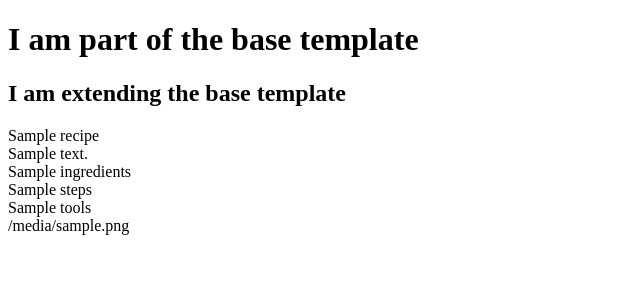
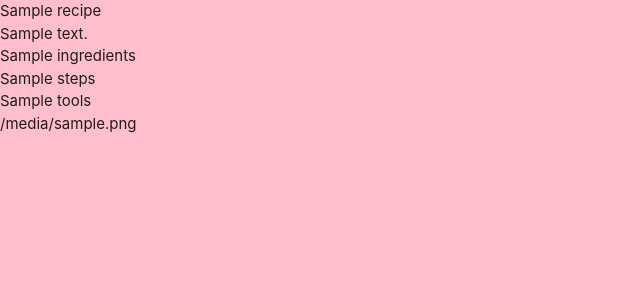
Before and after one commit to MaggieDaisy/Cocktails_and_Dreams, a Flask app: page / in a window 1280 px wide. Shown: the top 300 px of the page, without its empty margins (0-640 px from the left). Run offline with Flask 2, Linux system fonts and the light colour scheme; a database or web service that is not in the repository returns one stand-in record (values such as "Sample title"); some libraries are stand-ins or nearby versions.

Commit message:
Add Materialize framework, styles and scripts links til base template, add Static files

```diff
--- /dev/null
+++ b/static/css/style.css
@@ -0,0 +1,3 @@
+body {
+    background-color:pink;
+}
--- a/templates/base.html
+++ b/templates/base.html
@@ -4,11 +4,25 @@
     <meta charset="UTF-8">
     <meta http-equiv="X-UA-Compatible" content="IE=edge">
     <meta name="viewport" content="width=device-width, initial-scale=1.0">
+    <link rel="stylesheet" href="https://cdnjs.cloudflare.com/ajax/libs/font-awesome/5.15.3/css/all.min.css"
+        integrity="sha512-iBBXm8fW90+nuLcSKlbmrPcLa0OT92xO1BIsZ+ywDWZCvqsWgccV3gFoRBv0z+8dLJgyAHIhR35VZc2oM/gI1w==" crossorigin="anonymous" referrerpolicy="no-referrer" type="text/css"/>
+    <link rel="stylesheet" href="https://cdnjs.cloudflare.com/ajax/libs/materialize/1.0.0/css/materialize.min.css" type="text/css">
+    <link rel="stylesheet" href="{{ url_for('static', filename='css/style.css') }}" type="text/css">
+    {% block styles %}
+    {% endblock %}
+
     <title>Cocktails and Dreams</title>
 </head>
 <body>
-    <h1>I am part of the base template</h1>
+
     {% block content %}
+    {% endblock %}
+
+    <script src="https://code.jquery.com/jquery-3.6.0.min.js"
+        integrity="sha256-/xUj+3OJU5yExlq6GSYGSHk7tPXikynS7ogEvDej/m4=" crossorigin="anonymous"></script>
+    <script src="https://cdnjs.cloudflare.com/ajax/libs/materialize/1.0.0/js/materialize.min.js"></script>
+    <script src="{{ url_for('static', filename='js/script.js') }}"></script>
+    {% block scripts %}
     {% endblock %}
 </body>
 </html>
--- a/templates/recipes.html
+++ b/templates/recipes.html
@@ -1,7 +1,5 @@
 {% extends "base.html" %}
 {% block content %}
-
-<h2>I am extending the base template</h2>
 
     {% for recipe in recipes %}
         {{ recipe.name }}<br>
```
Also changed, not shown: static/js/script.js (added).
